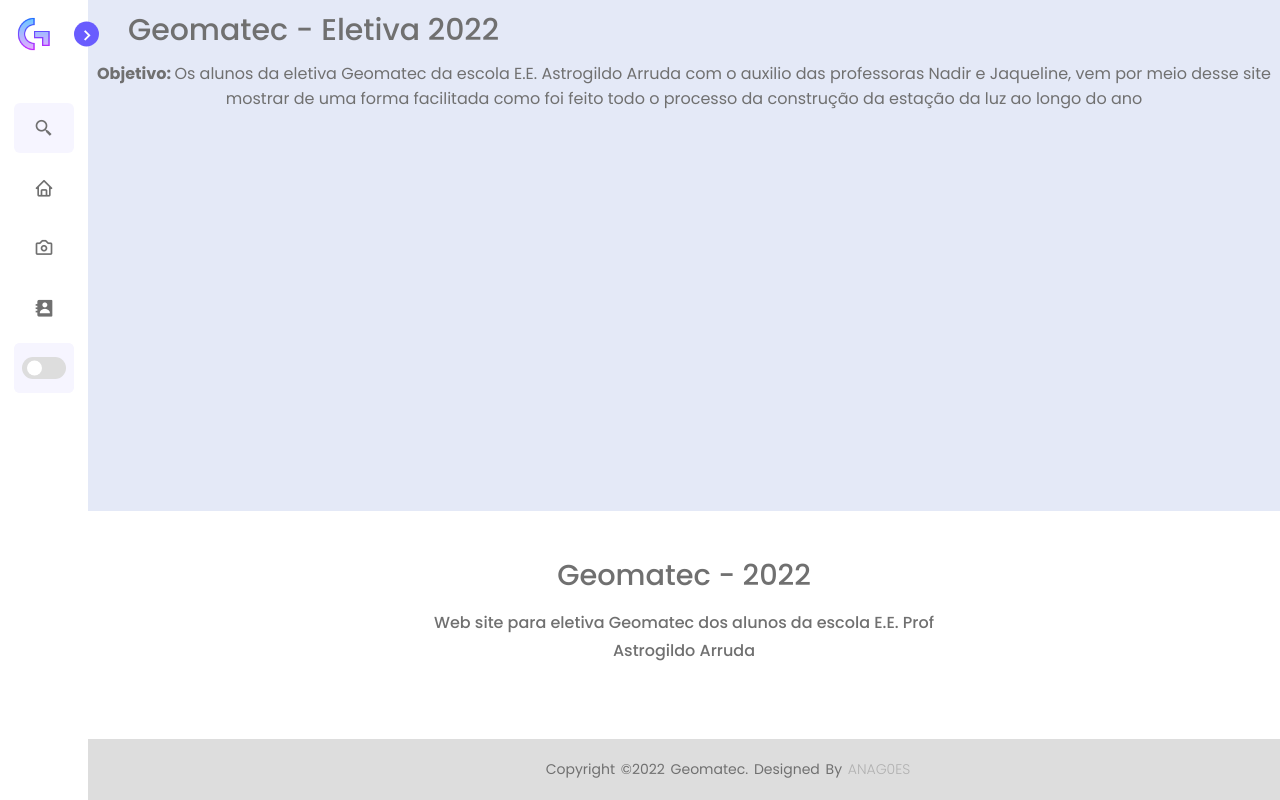
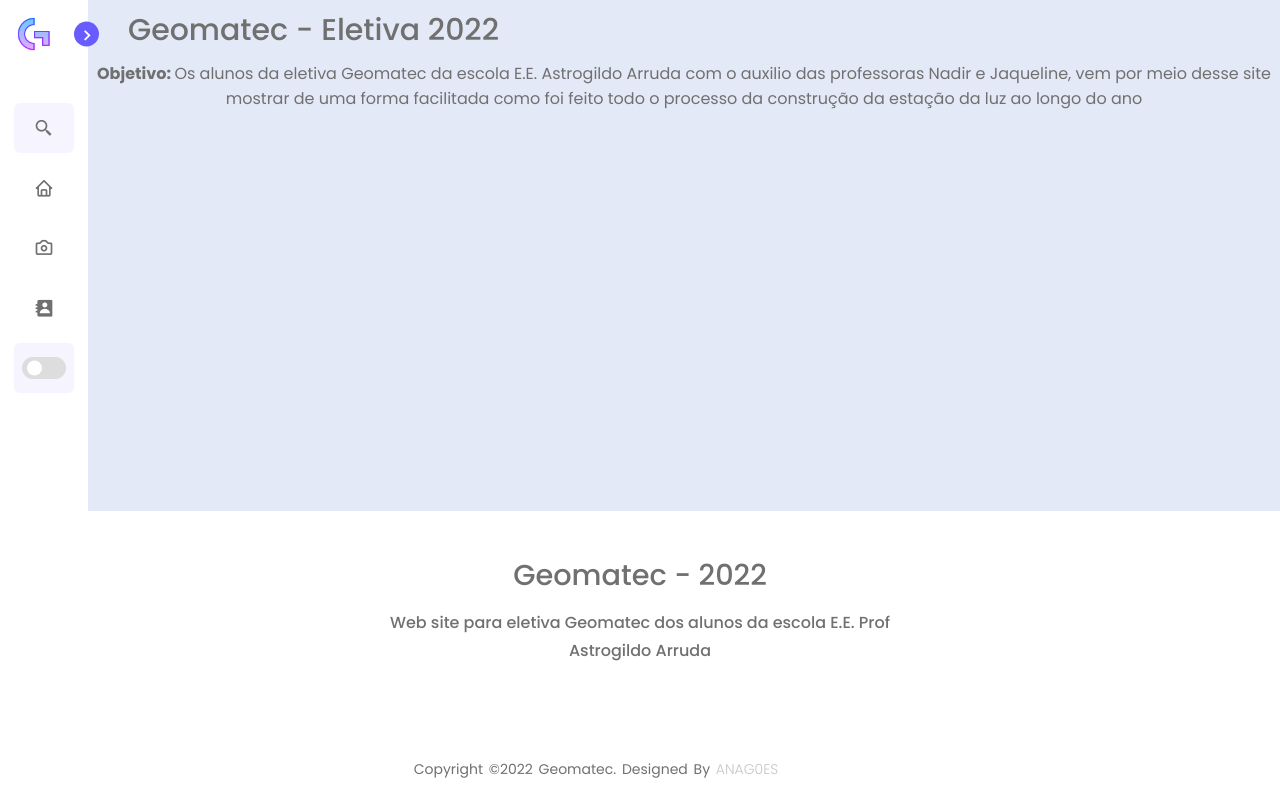
Before and after one commit to Anag0es/Geomatec, a PHP site: page / in a window 1280 px wide; the page is wider, and only the part inside the window is pictured. Run offline with PHP 8.4, Linux system fonts and the light colour scheme.

Commit message:
Config: footer 🍱🍱

```diff
--- a/footer.css
+++ b/footer.css
@@ -86,10 +86,11 @@ footer{
 }
 
 .footer-bottom{
-    background: var(--toggle-color);
+    background: var(--sidebar-color);
     width: 100vw;
     padding: 20px 0;
     text-align: center;
+    color: var(--text-color);
 }
 
 .footer-bottom p{
@@ -105,7 +106,7 @@ footer{
     color: var(--text-color);
 }
 
-.sidebar.close ~ footer{
+.sidebar.close ~ footer .footer-bottom{
     left: 88px;
     width: calc(100% - 88px);
 }
```
